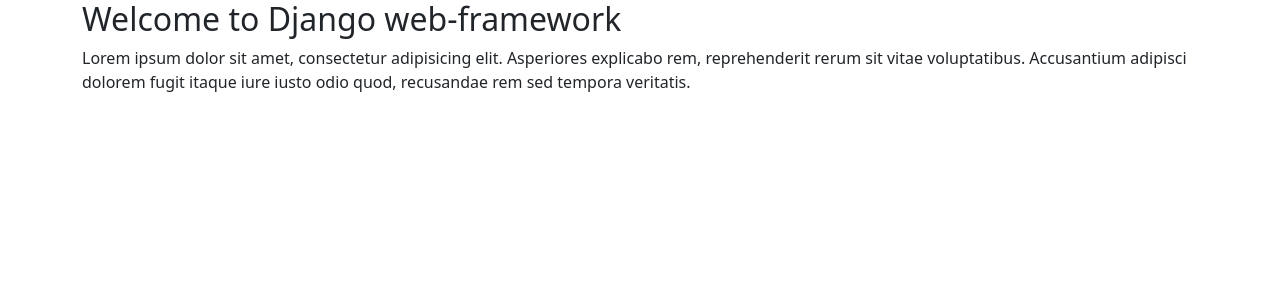
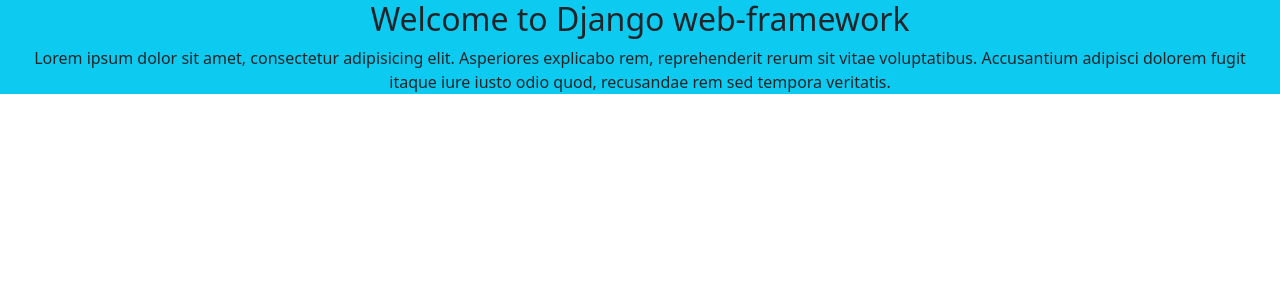
Before and after one commit to Epaphrus/HpDjangoProject, a Django app: page / in a window 1280 px wide. Shown: the top 300 px of the page. Run offline with Django 4.2, Linux system fonts and the light colour scheme; some libraries are stand-ins or nearby versions.

Commit message:
added bootstrap styles

```diff
--- a/templates/index.html
+++ b/templates/index.html
@@ -10,7 +10,7 @@
     <title>HOME</title>
 </head>
 <body>
-<div class="container">
+<div class="container-fluid bg-info text-center">
     <h2>Welcome to Django web-framework</h2>
     <p>
         Lorem ipsum dolor sit amet, consectetur adipisicing elit. Asperiores explicabo rem, reprehenderit rerum sit vitae
```
